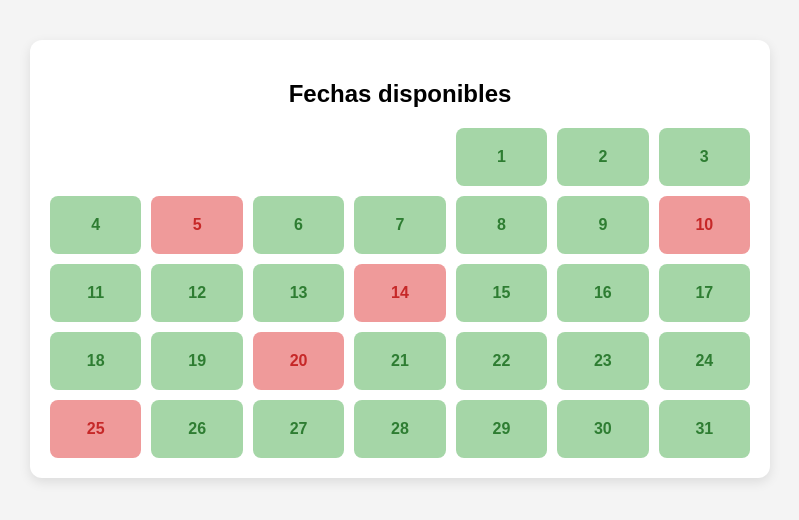
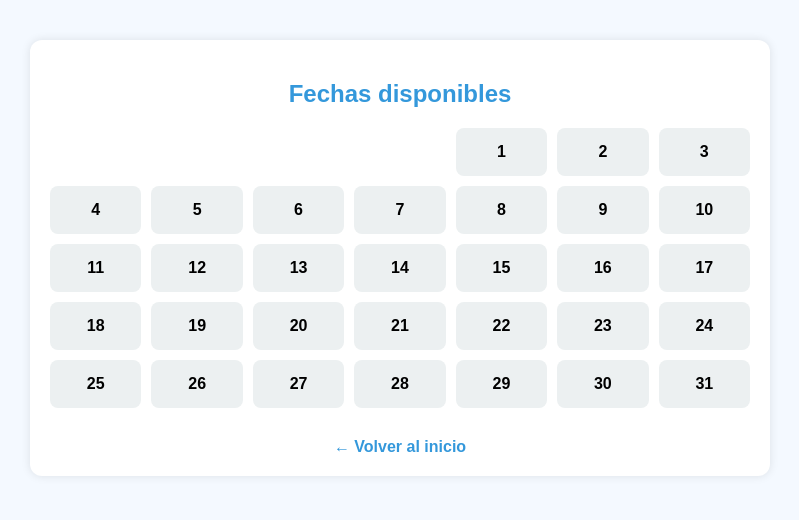
Before and after one commit to RenoPy90/Medident, a website: page html/calendario.html in a window 1280 px wide. Shown: the whole page, without its empty margins (240-1039 px from the left). Drawn offline with Linux system fonts and the light colour scheme.

Commit message:
Agregué calendario dinámico, botón volver al home en citas y calendario

```diff
--- a/css/calendario.css
+++ b/css/calendario.css
@@ -1,50 +1,49 @@
 body {
+  font-family: Arial, sans-serif;
+  background-color: #f4f9ff;
   margin: 0;
   padding: 0;
-    font-family: sans-serif;
-    background: #f4f4f4;
 }
 
 .contenedor {
   max-width: 700px;
   margin: 40px auto;
   padding: 20px;
-    background: #fff;
+  background-color: white;
   border-radius: 12px;
-    box-shadow: 0 4px 12px rgba(0, 0, 0, 0.1);
+  box-shadow: 0 0 10px rgba(0,0,0,0.1);
   text-align: center;
 }
 
 h2 {
-    margin-bottom: 20px;
+  color: #3498db;
 }
 
 .calendario {
   display: grid;
   grid-template-columns: repeat(7, 1fr);
   gap: 10px;
+  margin-top: 20px;
 }
 
 .dia {
-    padding: 20px 0;
+  padding: 15px;
+  background-color: #ecf0f1;
   border-radius: 8px;
+  cursor: pointer;
   font-weight: bold;
-    cursor: pointer;
-    background-color: #e0e0e0;
-    transition: background-color 0.3s;
 }
 
 .dia:hover {
-    filter: brightness(1.1);
+  background-color: #d6eaf8;
 }
 
-  /* Colores según estado */
-  .disponible {
-    background-color: #a5d6a7; /* verde */
-    color: #2e7d32;
+.volver {
+  margin-top: 30px;
 }
 
-  .ocupado {
-    background-color: #ef9a9a; /* rojo */
-    color: #c62828;
+.volver a {
+  text-decoration: none;
+  color: #3498db;
+  font-weight: bold;
 }
--- a/html/calendario.html
+++ b/html/calendario.html
@@ -9,10 +9,16 @@
 <body>
   <div class="contenedor">
     <h2>Fechas disponibles</h2>
-    <div class="calendario">
-      <!-- Aquí se generarán los días dinámicamente desde JS -->
+    <div class="calendario" id="calendario">
+      <!-- Se llena con JS -->
+    </div>
+
+    <!-- Botón para volver -->
+    <div class="volver">
+      <a href="principal.html">← Volver al inicio</a>
     </div>
   </div>
+
   <script src="../js/calendario.js"></script>
 </body>
 </html>
```
Also changed, not shown: html/visualizar_cita.html (+26 -20 lines). Lines whose indentation alone changed are shown as unchanged.
